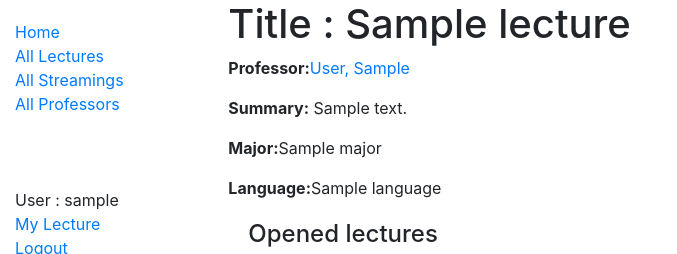
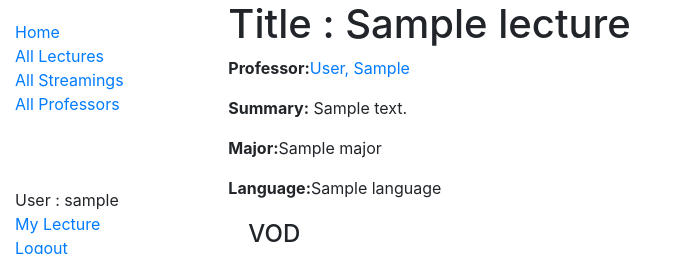
Before and after one commit to iamjjanga-ouo/Django_E_LearningProject_SanboCompany, a Django app: page /e_learning/lecture/1 in a window 1280 px wide. Shown: the top 254 px of the page, without its empty margins (0-677 px from the left). Run offline with Django 3.2, Linux system fonts and the light colour scheme; a user stored in the database is signed in; tables that the repository leaves empty hold one stand-in row (values such as "Sample post"); some libraries are stand-ins or nearby versions.

Commit message:
edit lecture_datail.html for VOD type

```diff
--- a/e_learning/templates/e_learning/lecture_detail.html
+++ b/e_learning/templates/e_learning/lecture_detail.html
@@ -9,21 +9,19 @@
     <p><strong>Language:</strong>{{ lecture.language }}</p>
 
     <div style="margin-left:20px; margin-top:20px">
-        <h4>Opened lectures</h4>
+        <h4>VOD</h4>
         <!-- video.js code -->
             <video id="my-player" class="video-js" controls preload="auto" poster="s3://vod-mediabucket-sihyung/test/Default/Thumbnails/test.0000000.jpg" data-setup='{}'>
                 <source src="https://vod-mediabucket-sanbo.s3-ap-northeast-1.amazonaws.com/test/Default/HLS/test.m3u8" type="application/x-mpegURL"></source>
             </video>
-        {% for opened in lecture.lecture_instance_set.all %}
-        <hr>
-        <p class="{% if opened.status == 'o' %}text-success{% elif opened.status == 'c' %}text-warning{% endif %}">{{ opened.get_status_display }}</p>
-        {% if opened.status != 'e' %}
-            <p><strong>This lecture is examing now!</strong></p>
-        {% endif %}
-            <p><strong>Remain-time:</strong>{{ opened.remain_time }}</p>
-            <p class="text-muted"><strong>ID:</strong>{{ opened.id }}</p>
-
-
-        {% endfor %}
+{#        {% for opened in lecture.lecture_instance_set.all %}#}
+{#        <hr>#}
+{#        <p class="{% if opened.status == 'o' %}text-success{% elif opened.status == 'c' %}text-warning{% endif %}">{{ opened.get_status_display }}</p>#}
+{#        {% if opened.status != 'e' %}#}
+{#            <p><strong>This lecture is examing now!</strong></p>#}
+{#        {% endif %}#}
+{#            <p><strong>Remain-time:</strong>{{ opened.remain_time }}</p>#}
+{#            <p class="text-muted"><strong>ID:</strong>{{ opened.id }}</p>#}
+{#        {% endfor %}#}
     </div>
 {% endblock %}
```
